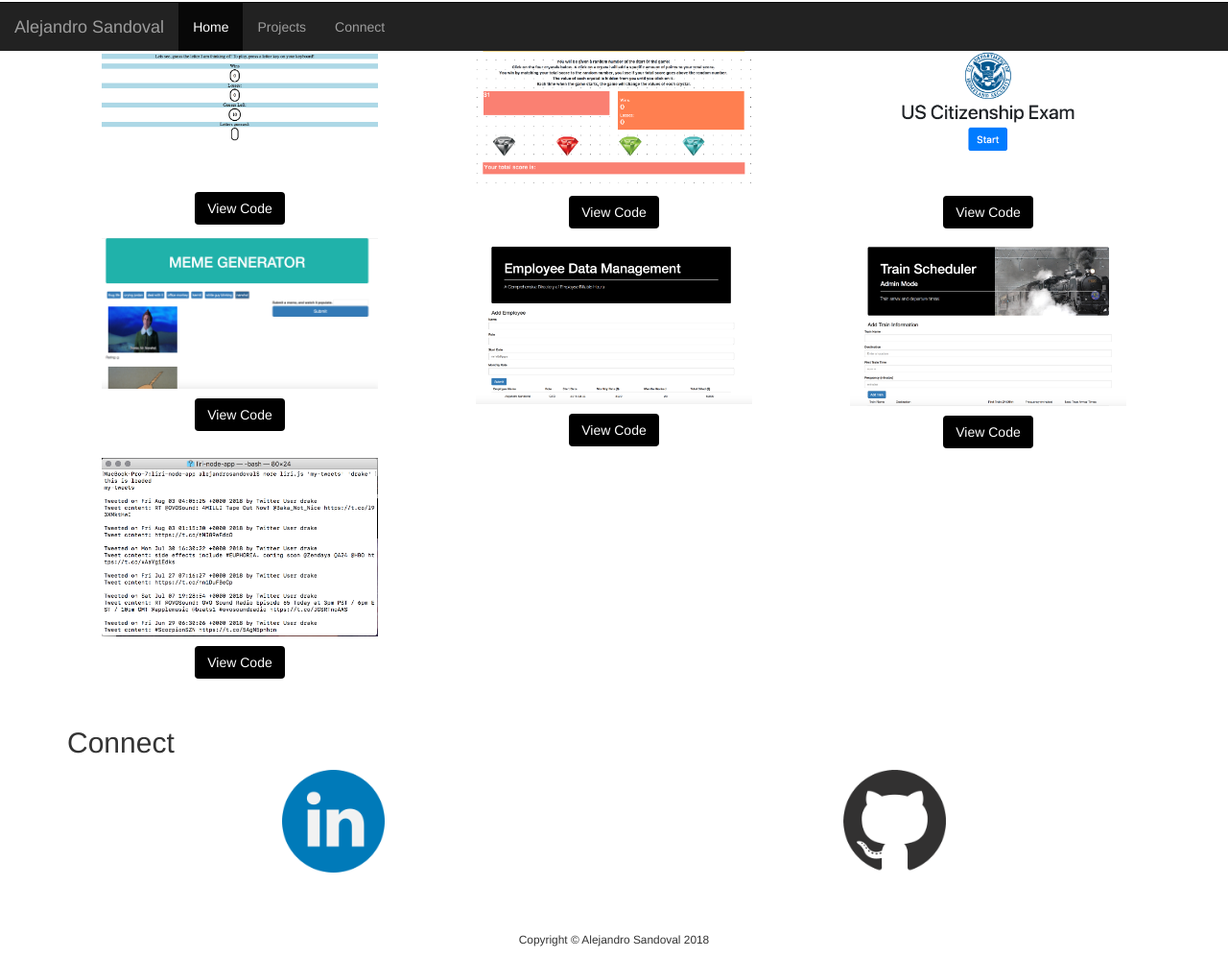
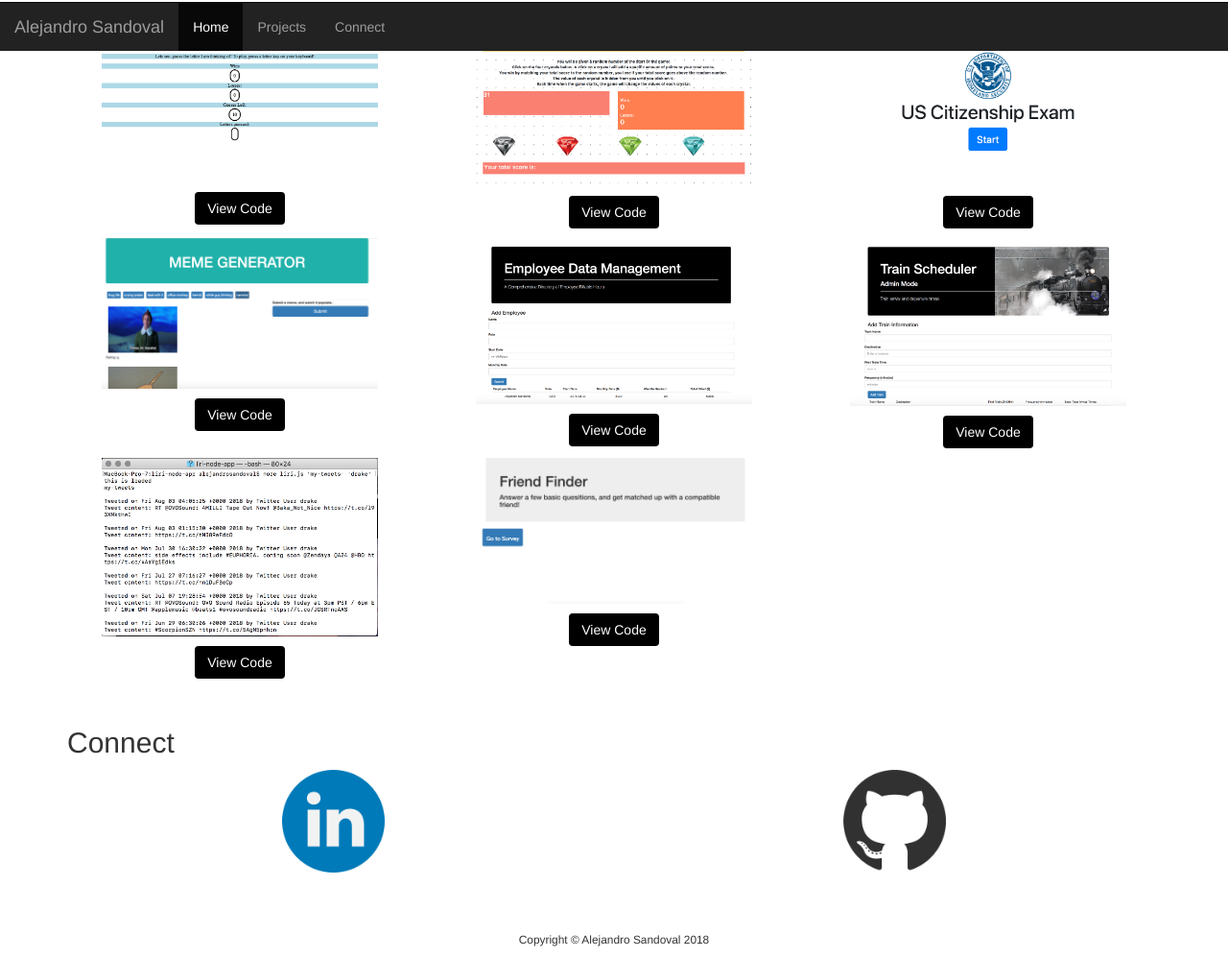
Before and after one commit to a2sandoval/Portfoliio, a plain HTML site: page index.html in a window 1280 px wide. Shown: the part 747-1745 px from the top of the page at 96% size. Drawn offline with nearby package versions, Linux system fonts and the light colour scheme.

Commit message:
added Friend Finder

```diff
--- a/index.html
+++ b/index.html
@@ -154,6 +154,17 @@
           </div>
         </div>
 
+        <div class="col-lg-4 text-center">
+          <div class="Photo">
+            <a href="https://mysterious-shelf-31485.herokuapp.com/">
+              <img src="assets/images/friend.png" class="img-fluid" alt="Friend Finder">
+            </a>
+            <a href="https://github.com/a2sandoval/FriendFinder"><button type="button" class="btn btn-dark">View Code</button></a>
+          </div>
+        </div>
+
+      </div>
+
       </div>
 
 
```
Also changed, not shown: assets/images/friend.png (added), 2 other files.
